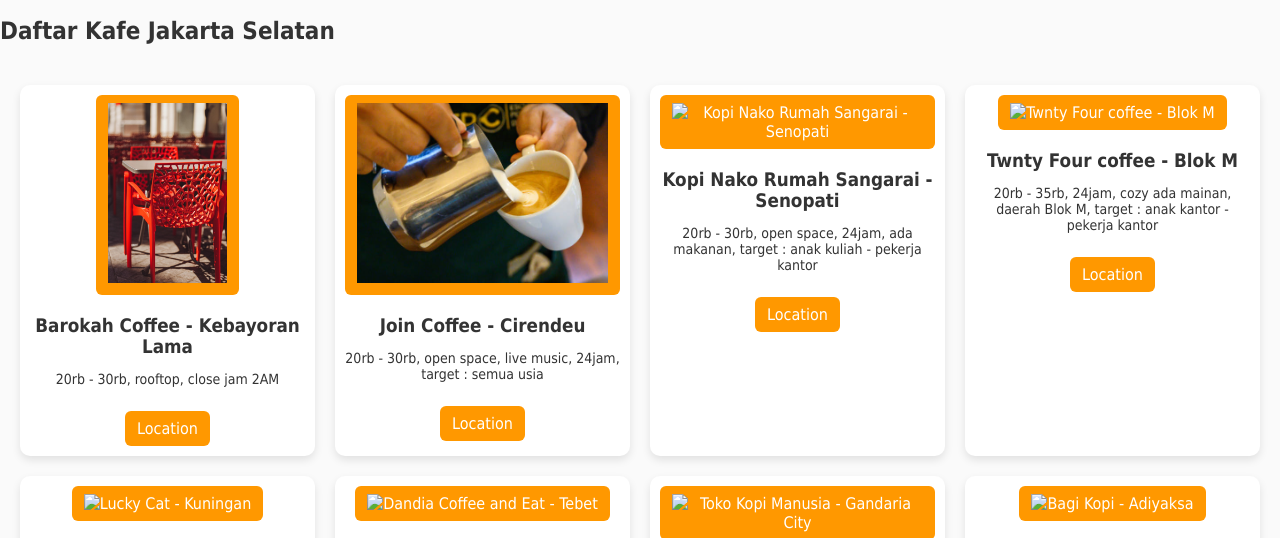
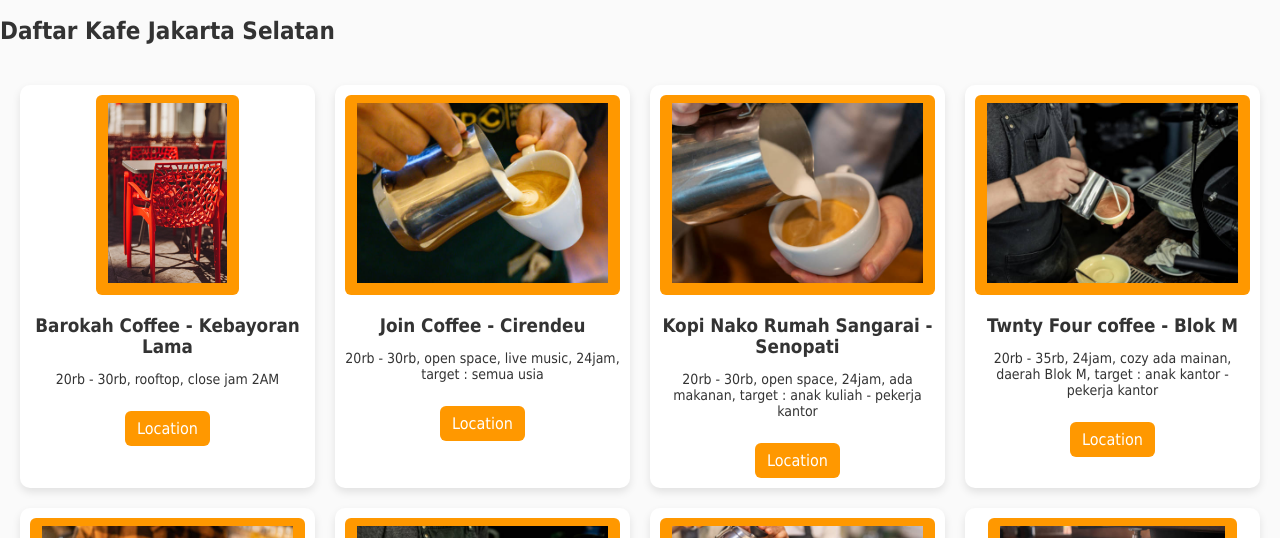
Before and after one commit to andikabastanta96-ui/Rekomendasi-Cafe-Jakarta-Selatan, a plain HTML site: page index.html in a window 1280 px wide. Shown: the part 342-880 px from the top of the page. Drawn offline with Linux system fonts and the light colour scheme.

Commit message:
Update index.html

```diff
--- a/index.html
+++ b/index.html
@@ -50,7 +50,7 @@ Selain suasananya yang nyaman buat nugas atau kerja santai, beberapa kafe juga p
 
     <div class="card">
       <a href= "kopinako.html">
-      <img src="./img/kafe3.jpg" alt="Kopi Nako Rumah Sangarai - Senopati"> </a>
+      <img src="./kafe3.jpg" alt="Kopi Nako Rumah Sangarai - Senopati"> </a>
       <h3>Kopi Nako Rumah Sangarai - Senopati</h3>
       <p>20rb - 30rb, open space, 24jam, ada makanan, target : anak kuliah - pekerja kantor</p>
       <a href="https://maps.app.goo.gl/wo2zZ3oRoYZQRQcY9" target="_blank">Location</a>
@@ -58,7 +58,7 @@ Selain suasananya yang nyaman buat nugas atau kerja santai, beberapa kafe juga p
 
     <div class="card">
       <a href= "twntyfour.html">
-      <img src="./img/kafe4.jpg" alt="Twnty Four coffee - Blok M"> </a>
+      <img src="./kafe4.jpg" alt="Twnty Four coffee - Blok M"> </a>
       <h3>Twnty Four coffee - Blok M</h3>
       <p>20rb - 35rb, 24jam, cozy ada mainan, daerah Blok M, target : anak kantor - pekerja kantor</p>
       <a href="https://maps.app.goo.gl/nXAuBDkeg83xBuai9" target="_blank">Location</a>
@@ -66,7 +66,7 @@ Selain suasananya yang nyaman buat nugas atau kerja santai, beberapa kafe juga p
 
     <div class="card">
       <a href= "lucky.html">
-      <img src="./img/kafe5.jpg" alt="Lucky Cat - Kuningan"> </a>
+      <img src="./kafe5.jpg" alt="Lucky Cat - Kuningan"> </a>
       <h3>Lucky Cat - Kuningan</h3>
       <p>30rb>, 24jam, nyaman, lokasi strategis, target : pekerja kantor</p>
       <a href="https://maps.app.goo.gl/G4cMNQaSp4G7j7ho9" target="_blank">Location</a>
@@ -74,7 +74,7 @@ Selain suasananya yang nyaman buat nugas atau kerja santai, beberapa kafe juga p
 
     <div class="card">
       <a href= "dandia.html">
-      <img src="./img/kafe6.jpg" alt="Dandia Coffee and Eat - Tebet"> </a>
+      <img src="./kafe6.jpg" alt="Dandia Coffee and Eat - Tebet"> </a>
       <h3>Dandia Coffee and Eat - Tebet</h3>
       <p>20rb - 35rb, 24jam, lokasi strategis, ada makanan, target : pekerja kantor</p>
       <a href="https://maps.app.goo.gl/tZkhXdu9ab85cZ748" target="_blank">Location</a>
@@ -82,7 +82,7 @@ Selain suasananya yang nyaman buat nugas atau kerja santai, beberapa kafe juga p
 
     <div class="card">
       <a href= "manusia.html">
-      <img src="./img/kafe7.jpg" alt="Toko Kopi Manusia - Gandaria City"> </a>
+      <img src="./kafe7.jpg" alt="Toko Kopi Manusia - Gandaria City"> </a>
       <h3>Toko Kopi Manusia - Gandaria City</h3>
       <p>20rb - 35rb, close jam 2AM, indoor-outdoor, ada makanan, target : semua</p>
       <a href="https://maps.app.goo.gl/QAdpri5F8Cem5Lge9" target="_blank">Location</a>
@@ -90,7 +90,7 @@ Selain suasananya yang nyaman buat nugas atau kerja santai, beberapa kafe juga p
 
     <div class="card">
       <a href= "bagi.html">
-      <img src="./img/kafe8.jpg" alt="Bagi Kopi - Adiyaksa"> </a>
+      <img src="./kafe8.jpg" alt="Bagi Kopi - Adiyaksa"> </a>
       <h3>Bagi Kopi - Adiyaksa</h3>
       <p>20rb - 30rb, close jam 3AM, indoor-outdoor, ada makanan dan mainan, target : semua</p>
       <a href="https://maps.app.goo.gl/6KkH8ov3dCj3fRTF6" target="_blank">Location</a>
```
